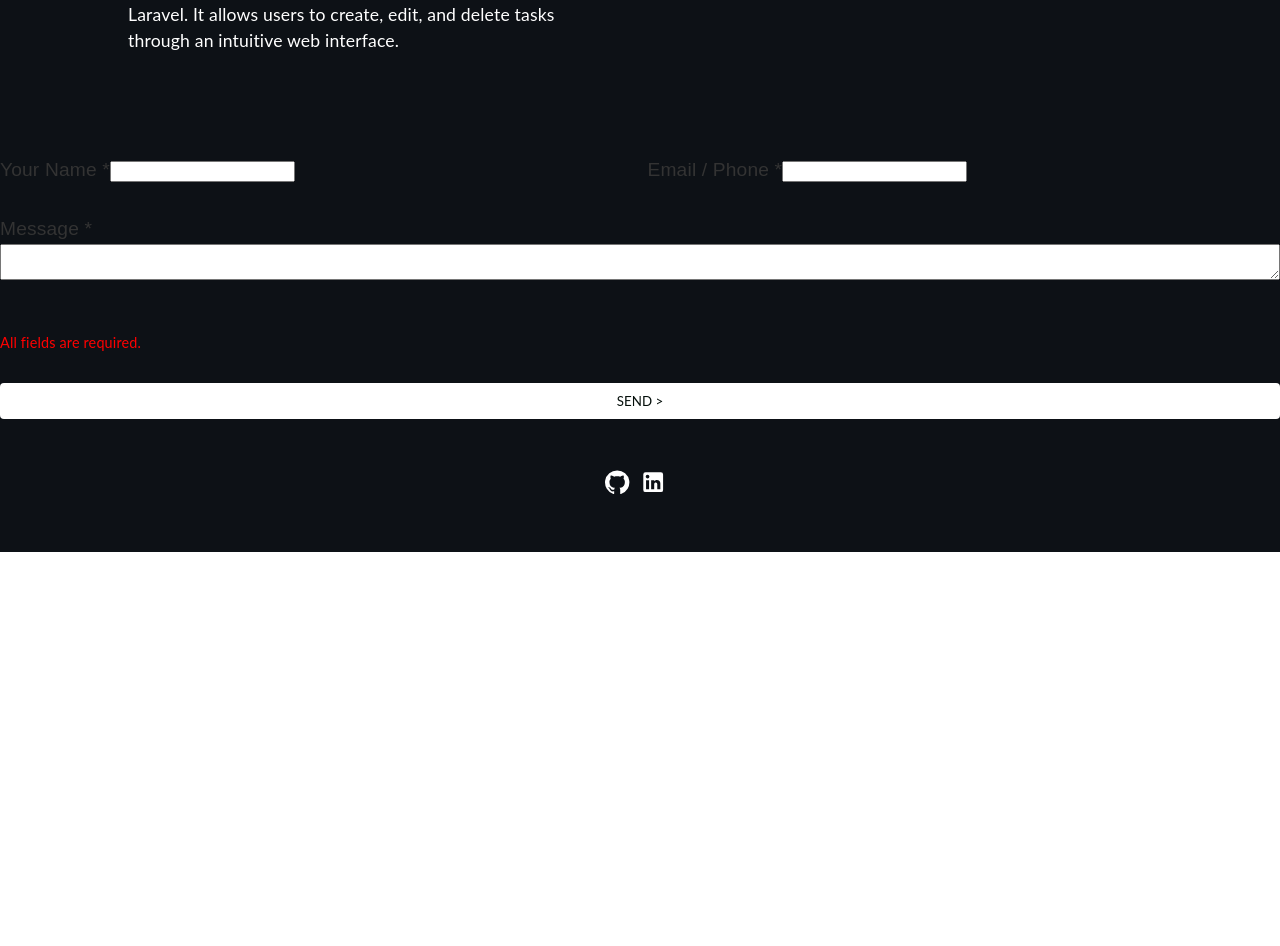
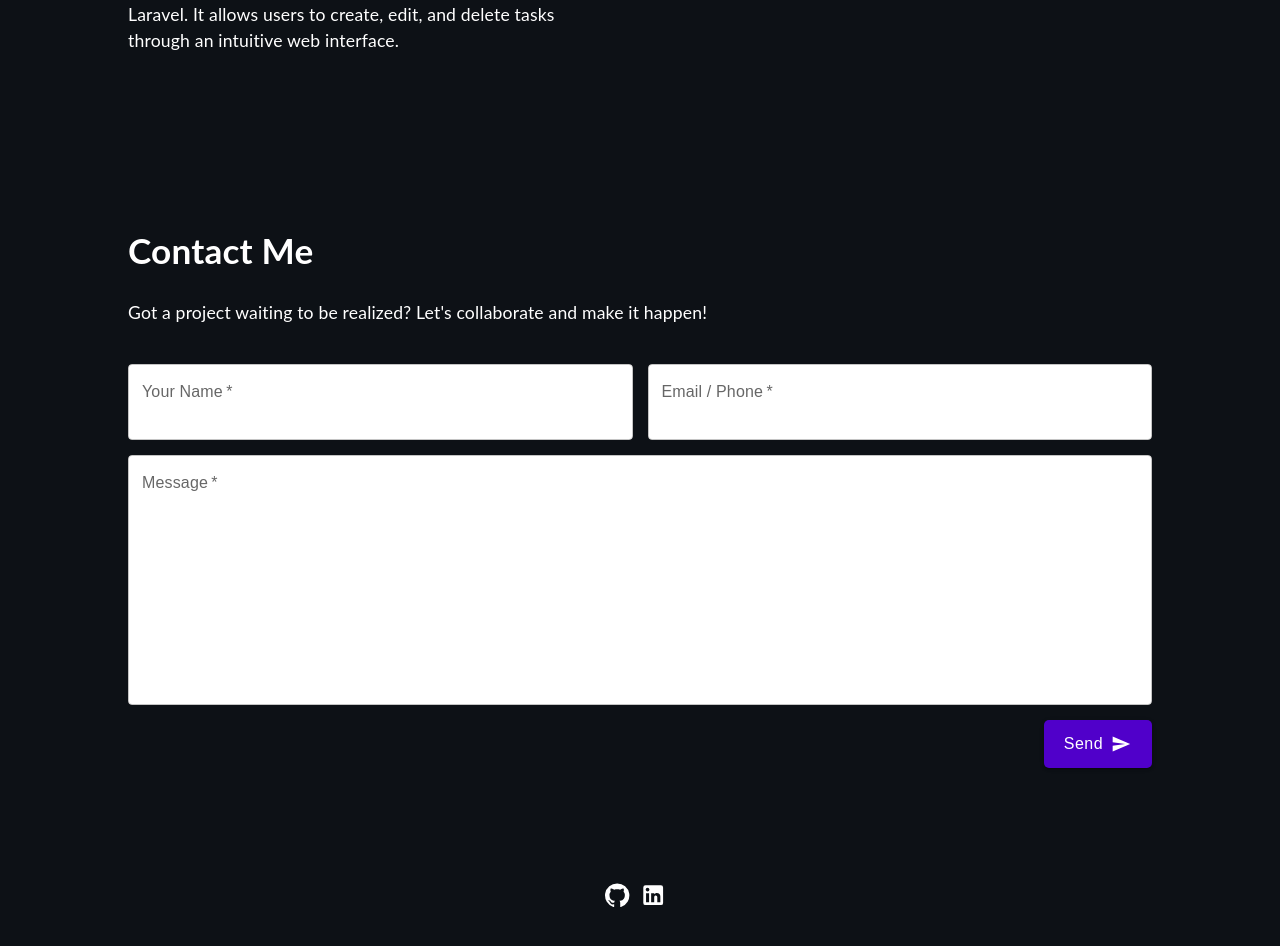
Before and after one commit to fayeapistar/web-portfolio, a React (Create React App) app: page / in a window 1280 px wide. Shown: the part 3123-4069 px from the top of the page. Before the commit the page ends 3675 px from the top, so only its background shows below. Built offline with nearby package versions, Linux system fonts and the light colour scheme.

Commit message:
Update website

```diff
--- a/src/assets/styles/Contact.scss
+++ b/src/assets/styles/Contact.scss
@@ -11,11 +11,8 @@
     float: right;
     background-color: white;
     color: #050f0b;
-    border: none;
-    border-radius: 4px;
-    padding: 10px 20px;
-    cursor: pointer;
-    transition: background-color 0.3s ease, color 0.3s ease;
+    text-transform: none;
+    font-family: 'DomaineDispNar-Medium', sans-serif;
   }
 
   button:hover {
@@ -25,25 +22,18 @@
 
   fieldset {
     background-color: white;
-    border: 1px solid #ccc;
-    border-radius: 4px;
   }
 }
 
 label {
   font-size: 1.2rem;
   font-family: 'DomaineDispNar-Medium', sans-serif;
-  color: #333;
 }
 
 .form-flex {
   display: flex;
   gap: 15px;
   padding-bottom: 15px;
-
-  @media (max-width: 768px) {
-    flex-direction: column;
-  }
 }
 
 .form-flex .MuiFormControl-root {
@@ -52,26 +42,53 @@ label {
 
 form {
   width: 100% !important;
-  display: flex;
-  flex-direction: column;
-  gap: 15px;
 }
 
 .body-form {
   width: 100% !important;
   margin-bottom: 15px !important;
-
-  textarea {
-    width: 100%;
-  }
 }
 
-.error {
-  color: red;
-  font-size: 0.9rem;
+.contact-wrapper h1 {
+  font-size: 2rem;
+  font-weight: 600;
+  margin-bottom: 10px;
 }
 
-.success {
-  color: green;
-  font-size: 0.9rem;
+.contact-wrapper p {
+  font-size: 1rem;
+  color: #6c6c6c;
+  margin-bottom: 20px;
 }
+
+button[type="submit"] {
+  background-color: #5000ca;
+  color: white;
+  text-transform: none;
+  padding: 10px 20px;
+  font-size: 1rem;
+  border-radius: 5px;
+}
+
+button[type="submit"]:hover {
+  background-color: #6200ea;
+  color: white;
+}
+
+.MuiTextField-root {
+  width: 100%;
+}
+
+.MuiTextField-root .MuiInputLabel-root {
+  font-size: 1rem;
+  font-family: 'DomaineDispNar-Medium', sans-serif;
+}
+
+.MuiTextField-root .MuiInputBase-root {
+  font-size: 1rem;
+  padding: 10px;
+}
+
+.MuiTextField-root .MuiFormHelperText-root {
+  font-size: 0.8rem;
+}
--- a/src/components/Contact.tsx
+++ b/src/components/Contact.tsx
@@ -1,91 +1,112 @@
 import React, { useState } from 'react';
 import '../assets/styles/Contact.scss';
+import Box from '@mui/material/Box';
+import Button from '@mui/material/Button';
+import SendIcon from '@mui/icons-material/Send';
+import TextField from '@mui/material/TextField';
 
-const ContactForm: React.FC = () => {
-  const [formData, setFormData] = useState({
-    name: '',
-    email: '',
-    message: '',
-  });
+function Contact() {
+  const [name, setName] = useState<string>('');
+  const [email, setEmail] = useState<string>('');
+  const [message, setMessage] = useState<string>('');
 
-  const [status, setStatus] = useState<string | null>(null);
+  const [nameError, setNameError] = useState<boolean>(false);
+  const [emailError, setEmailError] = useState<boolean>(false);
+  const [messageError, setMessageError] = useState<boolean>(false);
 
-  const handleChange = (e: React.ChangeEvent<HTMLInputElement | HTMLTextAreaElement>) => {
-    const { name, value } = e.target;
-    setFormData({ ...formData, [name]: value });
+  const handleSubmit = async (e: React.FormEvent<HTMLFormElement>) => {
+    e.preventDefault();
+
+    setNameError(name === '');
+    setEmailError(email === '');
+    setMessageError(message === '');
+
+    if (name && email && message) {
+      const formData = {
+        name,
+        email,
+        message,
       };
 
-  const handleSubmit = async (e: React.FormEvent) => {
-    e.preventDefault();
-    setStatus(null);
-
       try {
-      const response = await fetch('https://formspree.io/f/YOUR_FORM_ID', {
+        const response = await fetch('https://formspree.io/f/movvjpjy', {
           method: 'POST',
-        headers: { 'Content-Type': 'application/json' },
+          headers: {
+            'Content-Type': 'application/json',
+          },
           body: JSON.stringify(formData),
         });
 
         if (response.ok) {
-        setStatus('success');
-        setFormData({ name: '', email: '', message: '' });
+          console.log('Form submitted successfully!');
+          setName('');
+          setEmail('');
+          setMessage('');
         } else {
-        setStatus('error');
+          console.error('Form submission failed.');
         }
-    } catch {
-      setStatus('error');
+      } catch (error) {
+        console.error('An error occurred:', error);
+      }
     }
   };
 
   return (
+    <div id="contact">
+      <div className="items-container">
         <div className="contact_wrapper">
-      <form onSubmit={handleSubmit} className="contact-form">
+          <h1>Contact Me</h1>
+          <p>Got a project waiting to be realized? Let's collaborate and make it happen!</p>
+          <Box
+            component="form"
+            noValidate
+            autoComplete="off"
+            className="contact-form"
+            onSubmit={handleSubmit}
+          >
             <div className="form-flex">
-          <div className="MuiFormControl-root">
-            <label htmlFor="name">Your Name *</label>
-            <input
-              type="text"
-              id="name"
-              name="name"
-              value={formData.name}
-              onChange={handleChange}
+              <TextField
                 required
+                id="outlined-required"
+                label="Your Name"
+                placeholder="What's your name?"
+                value={name}
+                onChange={(e) => setName(e.target.value)}
+                error={nameError}
+                helperText={nameError ? 'Please enter your name' : ''}
+              />
+              <TextField
+                required
+                id="outlined-required"
+                label="Email / Phone"
+                placeholder="How can I reach you?"
+                value={email}
+                onChange={(e) => setEmail(e.target.value)}
+                error={emailError}
+                helperText={emailError ? 'Please enter your email or phone number' : ''}
               />
             </div>
-          <div className="MuiFormControl-root">
-            <label htmlFor="email">Email / Phone *</label>
-            <input
-              type="text"
-              id="email"
-              name="email"
-              value={formData.email}
-              onChange={handleChange}
+            <TextField
               required
+              id="outlined-multiline-static"
+              label="Message"
+              placeholder="Send me any inquiries or questions"
+              multiline
+              rows={10}
+              className="body-form"
+              value={message}
+              onChange={(e) => setMessage(e.target.value)}
+              error={messageError}
+              helperText={messageError ? 'Please enter the message' : ''}
             />
+            <Button type="submit" variant="contained" endIcon={<SendIcon />}>
+              Send
+            </Button>
+          </Box>
         </div>
       </div>
-        <div className="body-form">
-          <label htmlFor="message">Message *</label>
-          <textarea
-            id="message"
-            name="message"
-            value={formData.message}
-            onChange={handleChange}
-            required
-          />
-        </div>
-        <p className="error">All fields are required.</p>
-        <button type="submit">SEND &gt;</button>
-
-        {status === 'success' && (
-          <p className="success">Message sent successfully!</p>
-        )}
-        {status === 'error' && (
-          <p className="error">Something went wrong. Please try again.</p>
-        )}
-      </form>
     </div>
   );
-};
+}
 
-export default ContactForm;
+export default Contact;
```
Lines whose indentation alone changed are shown as unchanged.
